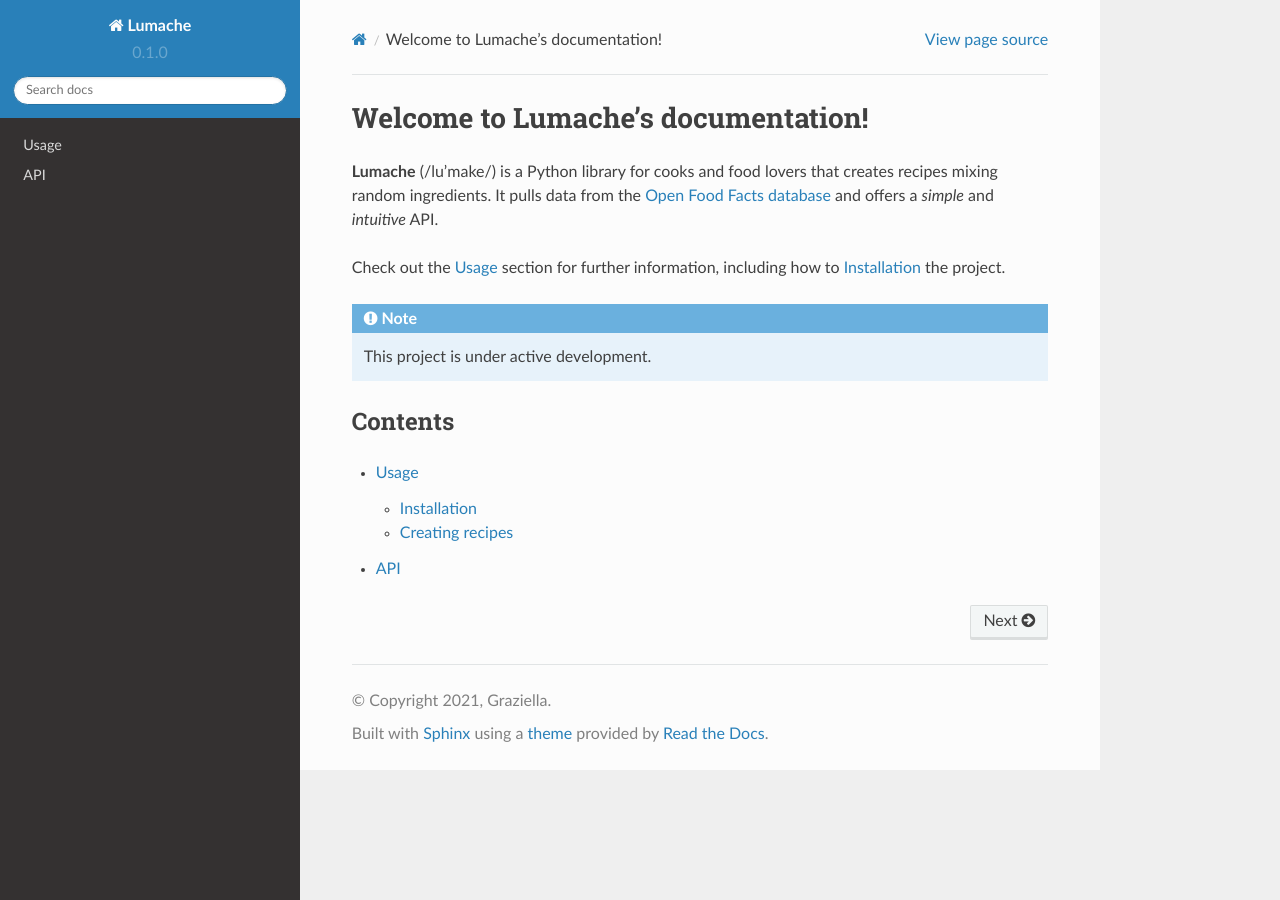
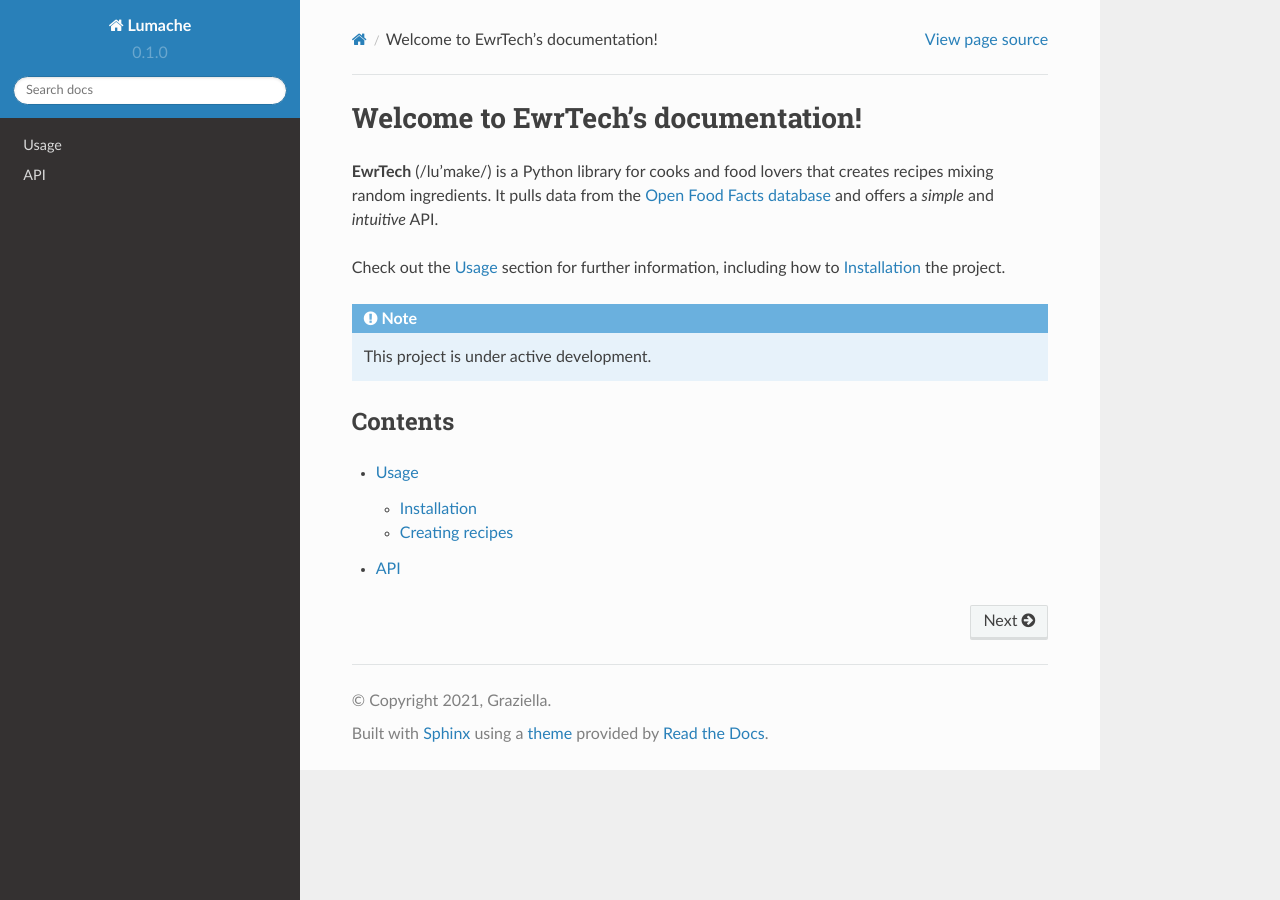
Before and after one commit to EWRTech/Docs, a Sphinx documentation site: the page built from docs/source/index.rst, in a window 1280 px wide. Built offline with Sphinx 7.4.7 and the Read the Docs theme 2.0.0, drawn with Linux system fonts in a browser that asks for light colours.

Commit message:
Update index.rst

```diff
--- a/docs/source/index.rst
+++ b/docs/source/index.rst
@@ -1,7 +1,7 @@
-Welcome to Lumache's documentation!
+Welcome to EwrTech's documentation!
 ===================================
 
-**Lumache** (/lu'make/) is a Python library for cooks and food lovers
+**EwrTech** (/lu'make/) is a Python library for cooks and food lovers
 that creates recipes mixing random ingredients.
 It pulls data from the `Open Food Facts database <https://world.openfoodfacts.org/>`_
 and offers a *simple* and *intuitive* API.
```
